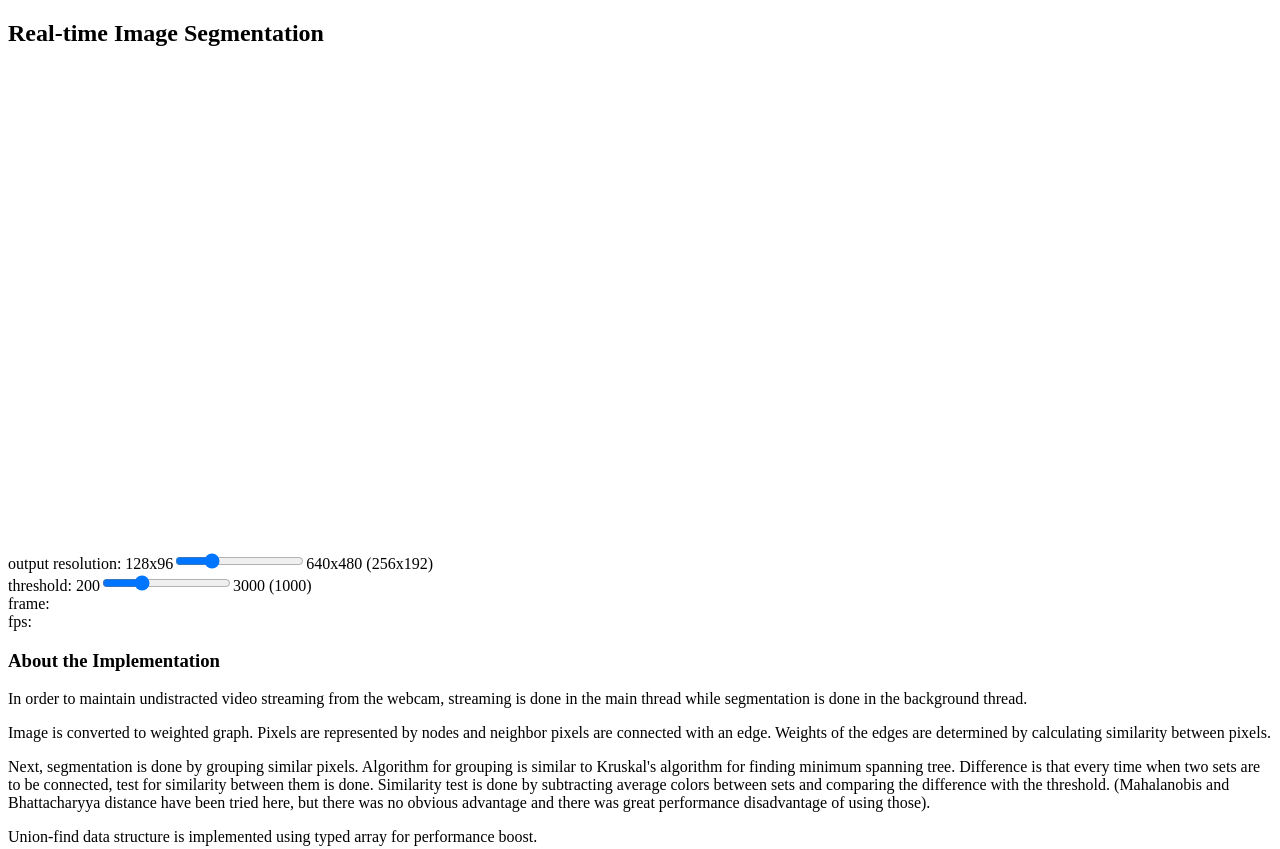
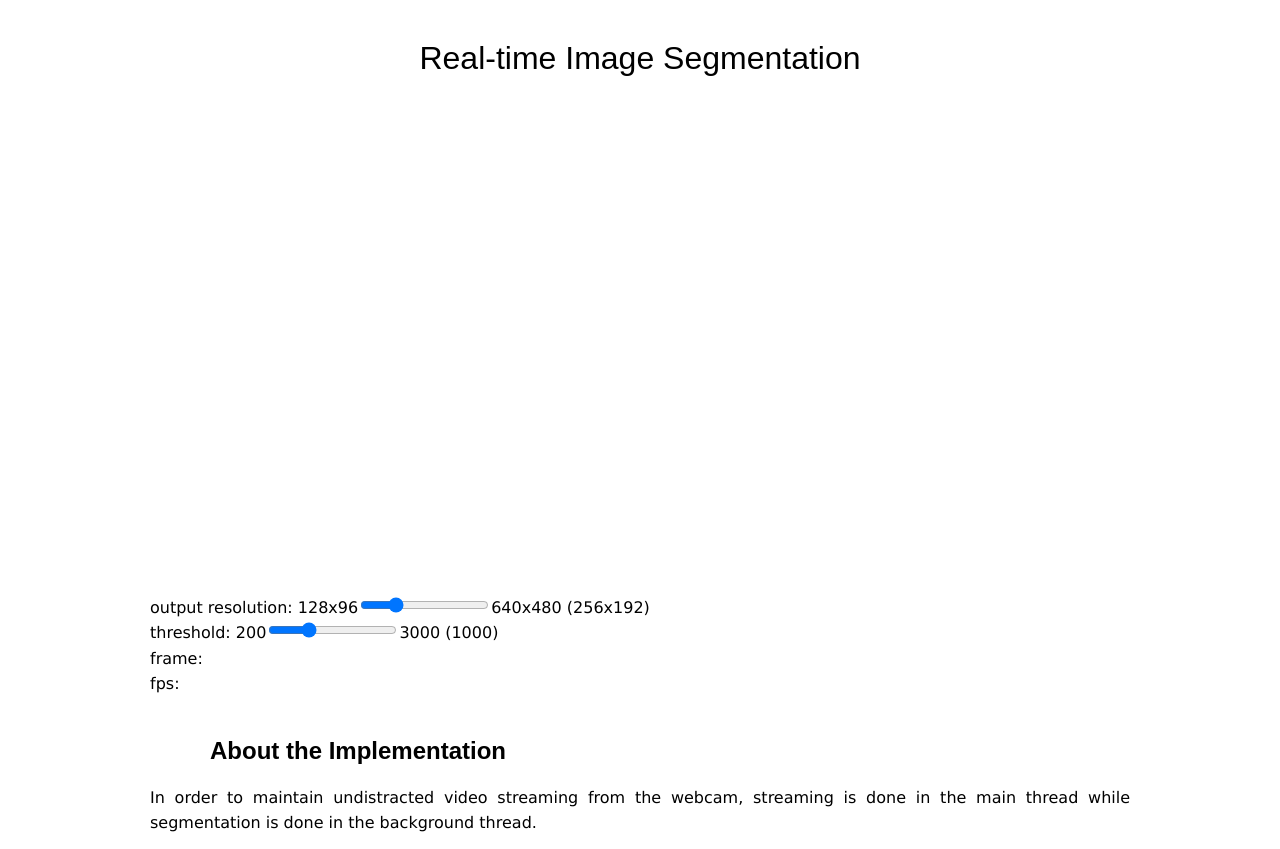
Before and after one commit to lukapopijac/real-time-image-segmentation, a plain HTML site: page index.html in a window 1280 px wide. Shown: the top 849 px of the page. Drawn offline with Linux system fonts and the light colour scheme.

Commit message:
html and css clean up

```diff
--- a/index.html
+++ b/index.html
@@ -1,13 +1,16 @@
 <!DOCTYPE html>
 <html>
     <head>
-        <title>Pocket Cube</title>
+        <title>Real-time Image Segmentation</title>
         <meta charset="utf-8">
+		<link rel="stylesheet" type="text/css" href="style.css">
 		<script data-main="main" src="require.js"></script>
 	</head>
 
     <body>
-		<h2>Real-time Image Segmentation</h2>
+		<article>
+			<h1>Real-time Image Segmentation</h1>
+
 			<video id="video" width="640" height="480" autoplay></video>
 			<canvas id="canvas" width="256" height="192" style="vertical-align: top;"></canvas>
 
@@ -22,12 +25,13 @@
 				fps: <span id="info_fps"></span><br/>
 			</div>
 
-		<h3>About the Implementation</h3>
+			<h2>About the Implementation</h2>
+
 			<p>In order to maintain undistracted video streaming from the webcam, streaming is done in the main thread while segmentation is done in the background thread.</p>
 			<p>Image is converted to weighted graph. Pixels are represented by nodes and neighbor pixels are connected with an edge. Weights of the edges are determined by calculating similarity between pixels.</p>
 			<p>Next, segmentation is done by grouping similar pixels. Algorithm for grouping is similar to Kruskal's algorithm for finding minimum spanning tree. Difference is that every time when two sets are to be connected, test for similarity between them is done. Similarity test is done by subtracting average colors between sets and comparing the difference with the threshold. (Mahalanobis and Bhattacharyya distance have been tried here, but there was no obvious advantage and there was great performance disadvantage of using those).</p>
 			<p>Union-find data structure is implemented using typed array for performance boost.</p>
 			<p>Overall complexity of the algorithm is O(n*&alpha;(n)), where n is number of pixels, and &alpha;(n) is inverse of the single-valued Ackermann function. Since &alpha;(n)&lt;4 for any practical value of n, we have amortized linear time complexity.</p>
-
+		</article>
 	</body>
 </html>
--- /dev/null
+++ b/style.css
@@ -0,0 +1,33 @@
+article {
+	font: 16px Verdana, Geneva, sans-serif;
+	line-height: 1.6;
+	max-width: 980px;
+	margin: 0 auto;
+	text-align: justify;
+}
+h1 {
+	font: 32px sans-serif;
+	text-align: center;
+	margin-top: 40px;
+	margin-bottom: 30px;
+}
+h2 {
+	font: 24px sans-serif;
+	font-weight: bold;
+	text-align: left;
+	margin-top: 40px;
+	margin-left: 60px;
+}
+#canvas_stream {
+	border: 3px solid black;
+}
+.flip {
+	-webkit-transform: scale(-1, 1);
+	transform: scale(-1, 1);
+}
+.wrapper-center {
+	width: 100%;
+	text-align: center;
+	margin-top: 30px;
+	margin-bottom: 30px;
+}
```
Lines whose indentation alone changed are shown as unchanged.
